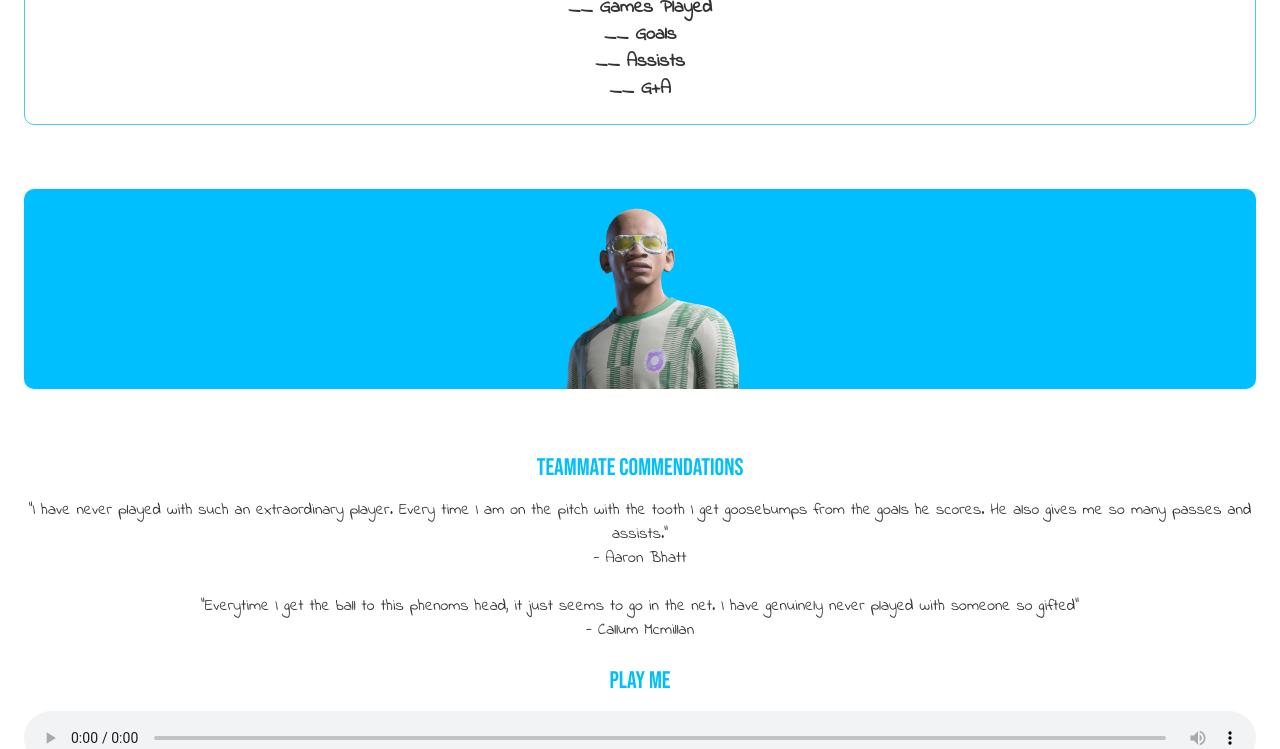
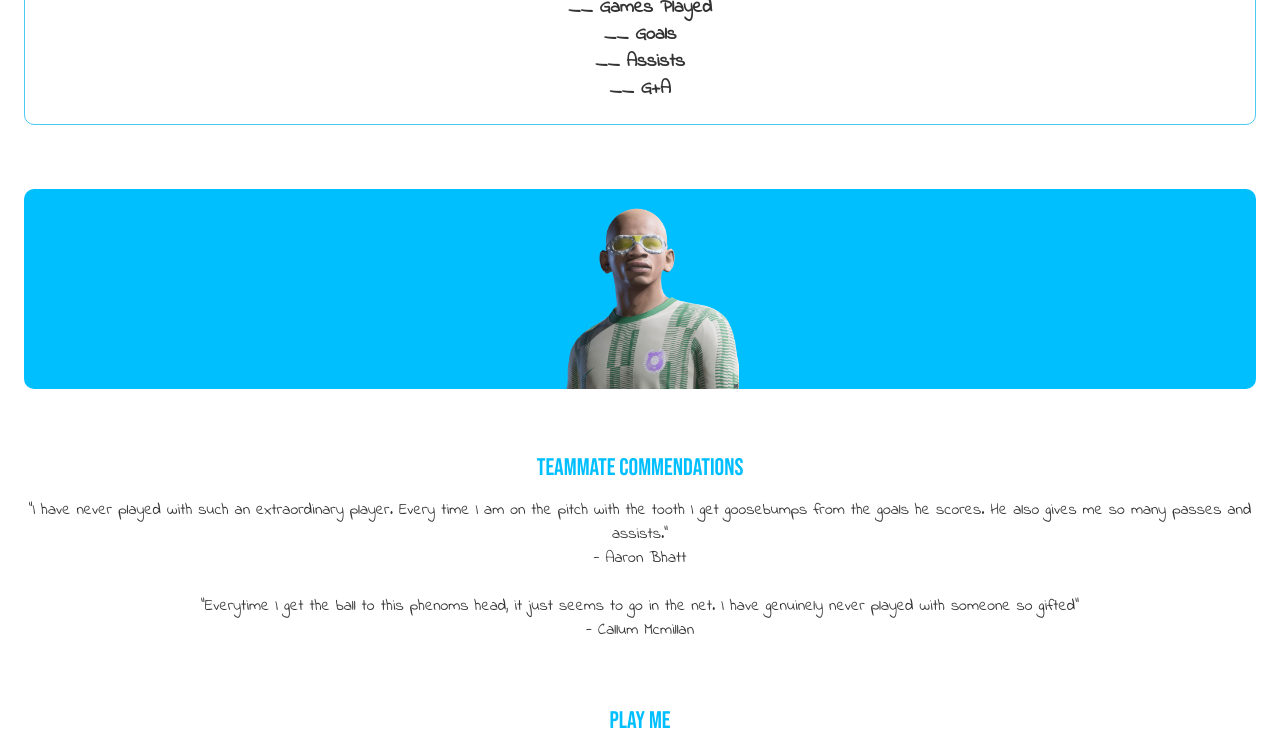
Before and after one commit to khickie1167/lemontooth, a website built with webpack: page index.html in a window 1280 px wide. Shown: the part 203-952 px from the top of the page. Built offline with nearby package versions, Linux system fonts and the light colour scheme.

```diff
--- a/css/style.css
+++ b/css/style.css
@@ -187,5 +187,5 @@
    display: flex;
   justify-content: center;
   align-items: center;
-  margin-top: 24px;
+  margin-top: 64px;
 }
```
